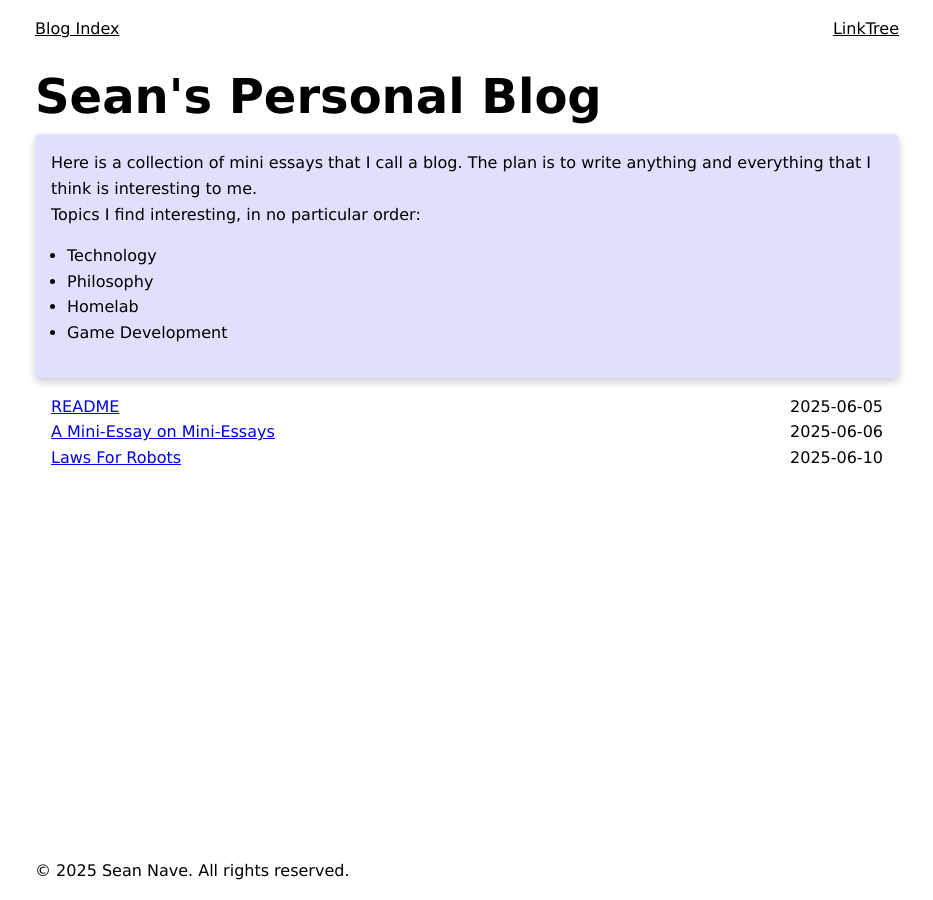
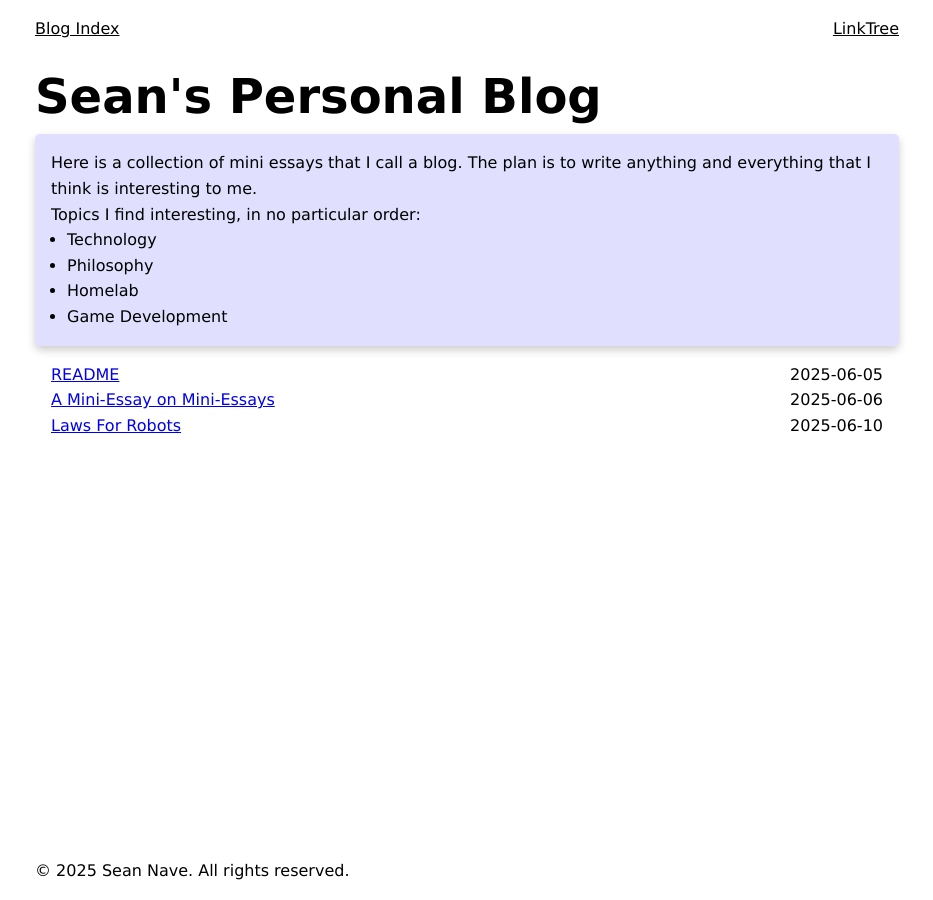
Before and after one commit to seannave211/Blog, a Jekyll site: the page built from index.html, in a window 1280 px wide. Shown: the whole page, without its empty margins (173-1106 px from the left). Built offline with Jekyll 4.4.1, drawn with Linux system fonts in a browser that asks for light colours.

Commit message:
feat: revise padding inline

```diff
--- a/assets/css/catalogue.css
+++ b/assets/css/catalogue.css
@@ -7,7 +7,7 @@ blockquote {
 }
 
 blockquote > ul {
-    padding: inherit;
+    padding-inline: 1rem;
 }
 
 #catalogue {
```
